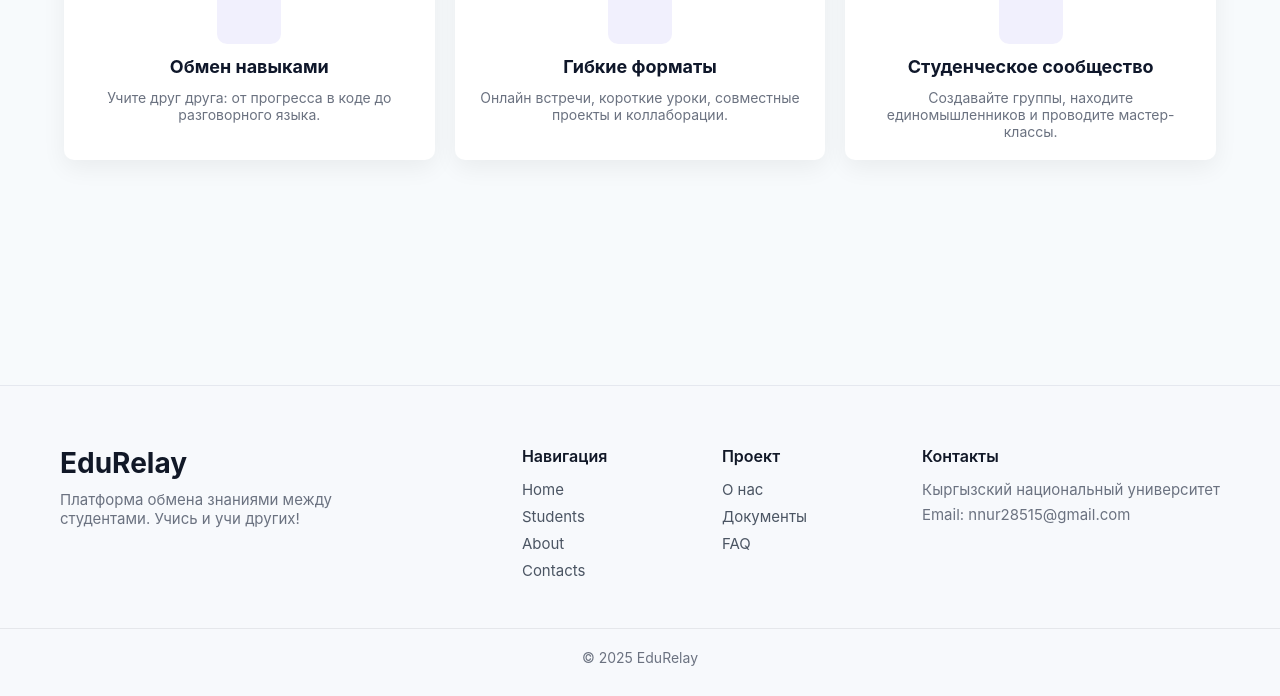
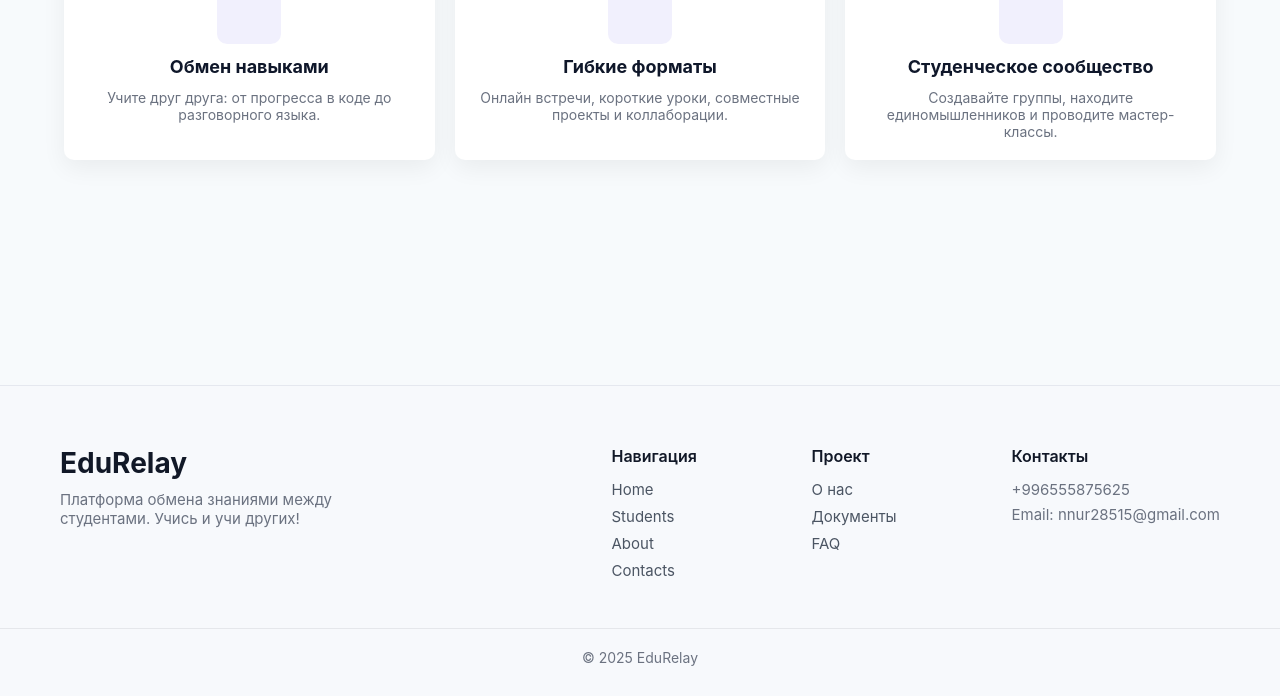
Before and after one commit to kalybekovanurai/EduRelay, a React (Vite) app: page / in a window 1280 px wide. Shown: the part 575-1271 px from the top of the page. Built offline with nearby package versions, Linux system fonts and the light colour scheme; some icons are missing.

Commit message:
FooterChange

```diff
--- a/src/components/Footer/Footer.tsx
+++ b/src/components/Footer/Footer.tsx
@@ -43,7 +43,7 @@ export default function Footer() {
 
           <FooterColumn>
             <FooterTitle>Контакты</FooterTitle>
-            <FooterText>Кыргызский национальный университет</FooterText>
+            <FooterText>+996555875625</FooterText>
             <FooterText>Email: nnur28515@gmail.com</FooterText>
           </FooterColumn>
         </FooterLinks>
```
